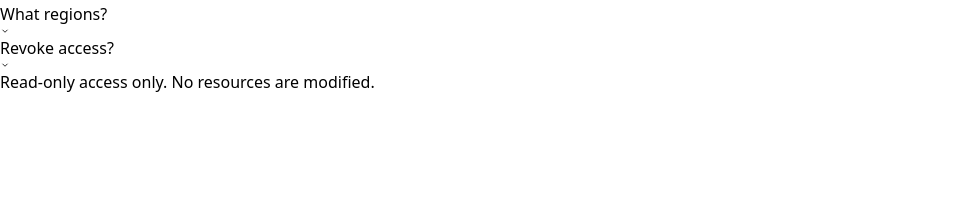
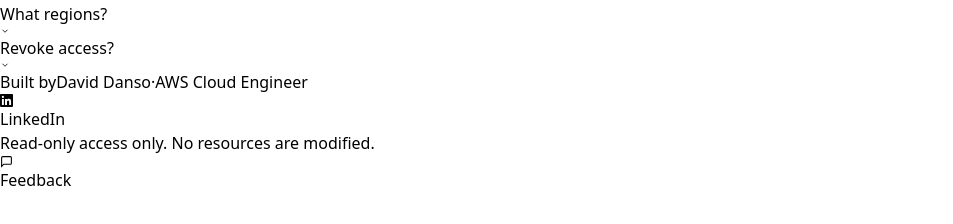
Before and after one commit to DavidDanso/aws-clarity, a React (Vite) app in the folder frontend/: page / in a window 1280 px wide. Shown: the part 360-584 px from the top of the page, without its empty margins (0-953 px from the left). Built offline with nearby package versions, Linux system fonts and the light colour scheme; no server answers.

Commit message:
feat: add global feedback popover and footer with author credits to the UI

```diff
--- a/frontend/src/App.jsx
+++ b/frontend/src/App.jsx
@@ -1,4 +1,4 @@
-import { useState } from "react";
+import { useState, useEffect, useRef } from "react";
 import SetupScreen from "./pages/SetupScreen";
 import DashboardScreen from "./pages/DashboardScreen";
 import { scanAccount } from "./services/api";
@@ -11,6 +11,20 @@ function App() {
   const [scanStatus, setScanStatus] = useState("");
   const [storedRoleArn, setStoredRoleArn] = useState("");
   const [storedRegions, setStoredRegions] = useState(["us-east-1"]);
+
+  const [feedbackOpen, setFeedbackOpen] = useState(false);
+  const feedbackRef = useRef(null);
+
+  useEffect(() => {
+    if (!feedbackOpen) return;
+    const handleClickOutside = (e) => {
+      if (feedbackRef.current && !feedbackRef.current.contains(e.target)) {
+        setFeedbackOpen(false);
+      }
+    };
+    document.addEventListener("mousedown", handleClickOutside);
+    return () => document.removeEventListener("mousedown", handleClickOutside);
+  }, [feedbackOpen]);
 
   const handleScanStart = async (roleArn, regions) => {
     setIsLoading(true);
@@ -37,17 +51,15 @@ function App() {
     setView("setup");
   };
 
-  if (view === "setup") {
   return (
+    <>
+      {view === "setup" ? (
         <SetupScreen
           onScanStart={handleScanStart}
           scanError={scanError}
           setScanError={setScanError}
         />
-    );
-  }
-
-  return (
+      ) : (
         <DashboardScreen
           scanResults={scanResults}
           onRescan={handleRescan}
@@ -59,6 +71,71 @@ function App() {
           onStoredRegionsChange={setStoredRegions}
           onResultsChange={setScanResults}
         />
+      )}
+
+      {/* Global floating feedback button — fixed, persists across all views */}
+      <div ref={feedbackRef} className="fixed bottom-6 right-6 z-50">
+
+        {/* Popover — appears above the button */}
+        {feedbackOpen && (
+          <div className="mb-3 w-52 bg-gray-900 border border-gray-700 rounded-xl shadow-2xl overflow-hidden">
+            <div className="px-3 py-2 border-b border-gray-800">
+              <p className="text-xs font-semibold text-gray-400 uppercase tracking-wider">Send Feedback</p>
+            </div>
+            <div className="p-1">
+              <a
+                href="https://github.com/DavidDanso/aws-clarity/issues/new?template=bug_report.md&title=[Bug]"
+                target="_blank"
+                rel="noopener noreferrer"
+                onClick={() => setFeedbackOpen(false)}
+                className="flex items-center gap-2.5 px-3 py-2.5 rounded-lg hover:bg-gray-800 transition-colors group"
+              >
+                <svg xmlns="http://www.w3.org/2000/svg" width="14" height="14" viewBox="0 0 24 24" fill="none" stroke="currentColor" strokeWidth="2" className="text-red-400 shrink-0">
+                  <circle cx="12" cy="12" r="10" />
+                  <line x1="12" y1="8" x2="12" y2="12" />
+                  <line x1="12" y1="16" x2="12.01" y2="16" />
+                </svg>
+                <div>
+                  <p className="text-xs font-medium text-gray-200 group-hover:text-white">Report a Bug</p>
+                  <p className="text-xs text-gray-500">Open a GitHub issue</p>
+                </div>
+              </a>
+              <a
+                href="https://github.com/DavidDanso/aws-clarity/issues/new?template=feature_request.md&title=[Feature]"
+                target="_blank"
+                rel="noopener noreferrer"
+                onClick={() => setFeedbackOpen(false)}
+                className="flex items-center gap-2.5 px-3 py-2.5 rounded-lg hover:bg-gray-800 transition-colors group"
+              >
+                <svg xmlns="http://www.w3.org/2000/svg" width="14" height="14" viewBox="0 0 24 24" fill="none" stroke="currentColor" strokeWidth="2" className="text-teal-400 shrink-0">
+                  <polygon points="12 2 15.09 8.26 22 9.27 17 14.14 18.18 21.02 12 17.77 5.82 21.02 7 14.14 2 9.27 8.91 8.26 12 2" />
+                </svg>
+                <div>
+                  <p className="text-xs font-medium text-gray-200 group-hover:text-white">Request a Feature</p>
+                  <p className="text-xs text-gray-500">Share an idea</p>
+                </div>
+              </a>
+            </div>
+          </div>
+        )}
+
+        {/* Trigger button */}
+        <button
+          onClick={() => setFeedbackOpen(prev => !prev)}
+          className={`flex items-center gap-2 text-xs font-medium px-3.5 py-2 rounded-full border shadow-lg transition-all duration-200 cursor-pointer ${
+            feedbackOpen
+              ? "bg-gray-800 border-gray-600 text-gray-200"
+              : "bg-gray-900 border-gray-700 text-gray-400 hover:text-gray-200 hover:border-gray-600 hover:bg-gray-800"
+          }`}
+        >
+          <svg xmlns="http://www.w3.org/2000/svg" width="13" height="13" viewBox="0 0 24 24" fill="none" stroke="currentColor" strokeWidth="2" className="shrink-0">
+            <path d="M21 15a2 2 0 01-2 2H7l-4 4V5a2 2 0 012-2h14a2 2 0 012 2z" />
+          </svg>
+          Feedback
+        </button>
+
+      </div>
+    </>
   );
 }
 
--- a/frontend/src/pages/SetupScreen.jsx
+++ b/frontend/src/pages/SetupScreen.jsx
@@ -363,7 +363,45 @@ export default function SetupScreen({ onScanStart, scanError, setScanError }) {
         ))}
       </div>
 
-      <p className="text-xs text-gray-700 mt-4">Read-only access only. No resources are modified.</p>
+      <footer className="w-full max-w-md mt-4 px-1">
+
+        {/* Top row — builder credit and LinkedIn */}
+        <div className="flex items-center justify-between py-3 border-t border-gray-800/60">
+          <div className="flex items-center gap-1.5">
+            <span className="text-xs text-gray-500">Built by</span>
+            <a
+              href="https://www.linkedin.com/in/david-danso/"
+              target="_blank"
+              rel="noopener noreferrer"
+              className="text-xs font-medium text-gray-300 hover:text-teal-400 transition-colors"
+            >
+              David Danso
+            </a>
+            <span className="text-gray-700">·</span>
+            <span className="text-xs text-gray-600">AWS Cloud Engineer</span>
+          </div>
+
+          {/* LinkedIn icon link */}
+          <a
+            href="https://www.linkedin.com/in/david-danso/"
+            target="_blank"
+            rel="noopener noreferrer"
+            className="flex items-center gap-1.5 text-xs text-gray-500 hover:text-teal-400 transition-colors group"
+            aria-label="Connect on LinkedIn"
+          >
+            <svg xmlns="http://www.w3.org/2000/svg" width="13" height="13" viewBox="0 0 24 24" fill="currentColor" className="shrink-0">
+              <path d="M20.447 20.452h-3.554v-5.569c0-1.328-.027-3.037-1.852-3.037-1.853 0-2.136 1.445-2.136 2.939v5.667H9.351V9h3.414v1.561h.046c.477-.9 1.637-1.85 3.37-1.85 3.601 0 4.267 2.37 4.267 5.455v6.286zM5.337 7.433a2.062 2.062 0 01-2.063-2.065 2.064 2.064 0 112.063 2.065zm1.782 13.019H3.555V9h3.564v11.452zM22.225 0H1.771C.792 0 0 .774 0 1.729v20.542C0 23.227.792 24 1.771 24h20.451C23.2 24 24 23.227 24 22.271V1.729C24 .774 23.2 0 22.222 0h.003z"/>
+            </svg>
+            <span className="text-xs group-hover:text-teal-400 transition-colors">LinkedIn</span>
+          </a>
+        </div>
+
+        {/* Bottom row — legal/trust */}
+        <p className="text-xs text-gray-700 pb-2 text-center">
+          Read-only access only. No resources are modified.
+        </p>
+
+      </footer>
 
     </div>
   );
```
Lines whose indentation alone changed are shown as unchanged.
